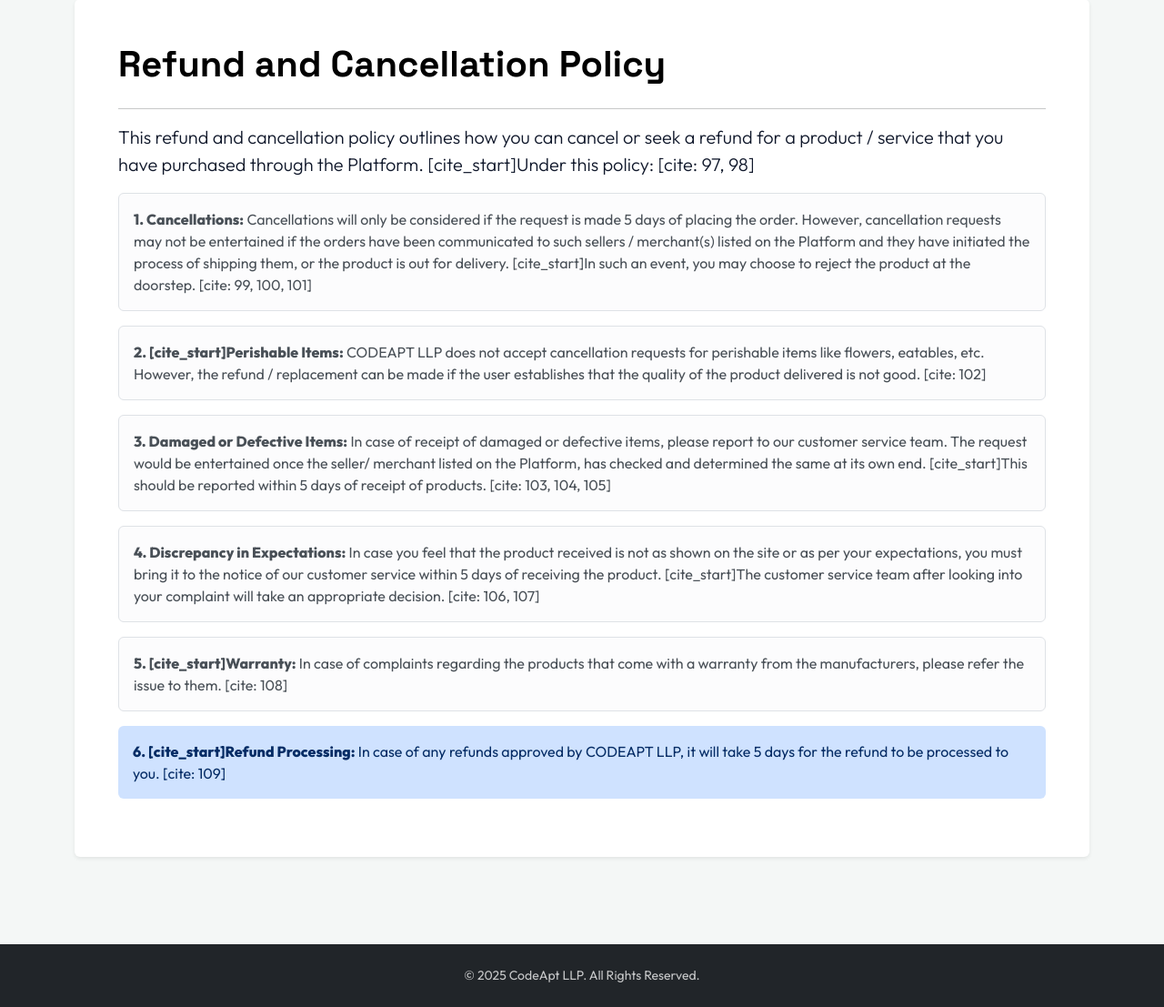
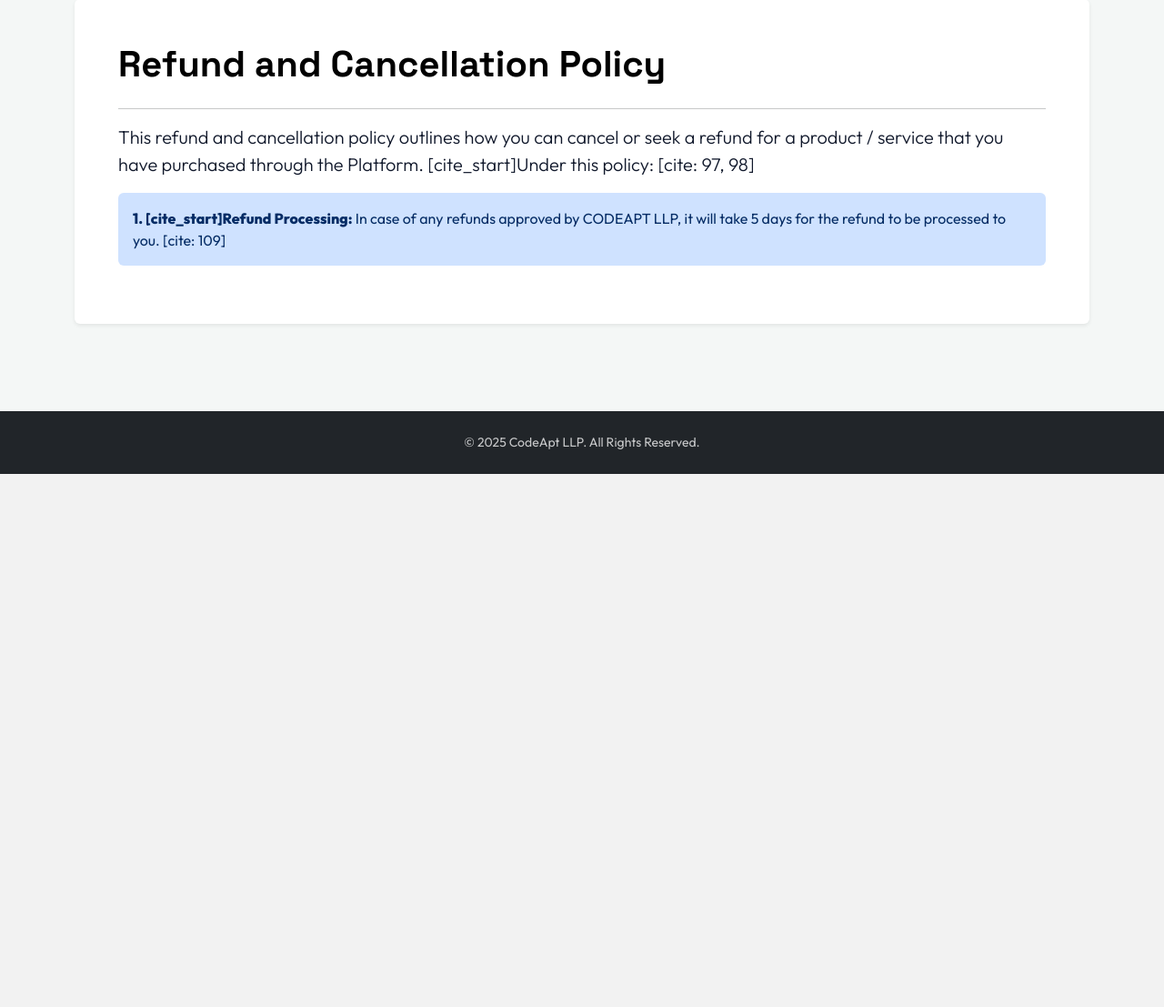
Before and after one commit to RaghavendraGunturi1/CodeApt, a Django app: page /refund-policy/ in a window 1280 px wide. Shown: the part 289-1396 px from the top of the page at 91% size. After the commit the page ends 810 px from the top, so only its background shows below. Run offline with Django 5.2, Linux system fonts and the light colour scheme; some libraries are stand-ins or nearby versions.

Commit message:
Update refund_policy.html

```diff
--- a/templates/core/refund_policy.html
+++ b/templates/core/refund_policy.html
@@ -6,33 +6,11 @@
         <div class="card-body p-5">
             <h1 class="mb-4 fw-bold">Refund and Cancellation Policy</h1>
             <hr>
-
             <p class="lead">
                 This refund and cancellation policy outlines how you can cancel or seek a refund for a product / service that you have purchased through the Platform. [cite_start]Under this policy: [cite: 97, 98]
             </p>
-
-            <div class="alert alert-light border">
-                <strong>1. Cancellations:</strong> Cancellations will only be considered if the request is made 5 days of placing the order. However, cancellation requests may not be entertained if the orders have been communicated to such sellers / merchant(s) listed on the Platform and they have initiated the process of shipping them, or the product is out for delivery. [cite_start]In such an event, you may choose to reject the product at the doorstep. [cite: 99, 100, 101]
-            </div>
-
-            <div class="alert alert-light border">
-                <strong>2. [cite_start]Perishable Items:</strong> CODEAPT LLP does not accept cancellation requests for perishable items like flowers, eatables, etc. However, the refund / replacement can be made if the user establishes that the quality of the product delivered is not good. [cite: 102]
-            </div>
-
-            <div class="alert alert-light border">
-                <strong>3. Damaged or Defective Items:</strong> In case of receipt of damaged or defective items, please report to our customer service team. The request would be entertained once the seller/ merchant listed on the Platform, has checked and determined the same at its own end. [cite_start]This should be reported within 5 days of receipt of products. [cite: 103, 104, 105]
-            </div>
-
-            <div class="alert alert-light border">
-                <strong>4. Discrepancy in Expectations:</strong> In case you feel that the product received is not as shown on the site or as per your expectations, you must bring it to the notice of our customer service within 5 days of receiving the product. [cite_start]The customer service team after looking into your complaint will take an appropriate decision. [cite: 106, 107]
-            </div>
-
-            <div class="alert alert-light border">
-                <strong>5. [cite_start]Warranty:</strong> In case of complaints regarding the products that come with a warranty from the manufacturers, please refer the issue to them. [cite: 108]
-            </div>
-
             <div class="alert alert-primary border-0">
-                <strong>6. [cite_start]Refund Processing:</strong> In case of any refunds approved by CODEAPT LLP, it will take 5 days for the refund to be processed to you. [cite: 109]
+                <strong>1. [cite_start]Refund Processing:</strong> In case of any refunds approved by CODEAPT LLP, it will take 5 days for the refund to be processed to you. [cite: 109]
             </div>
 
         </div>
```
